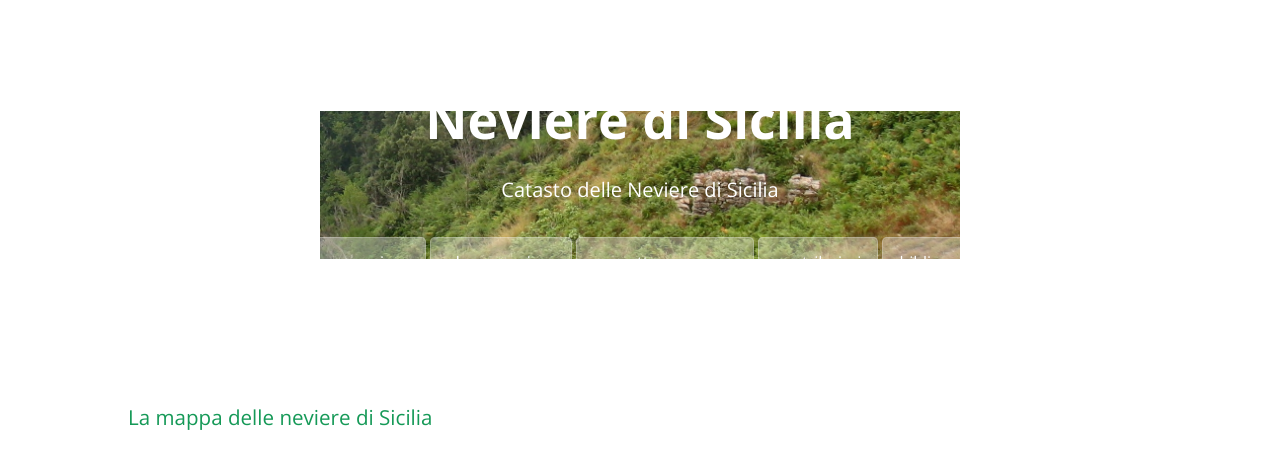
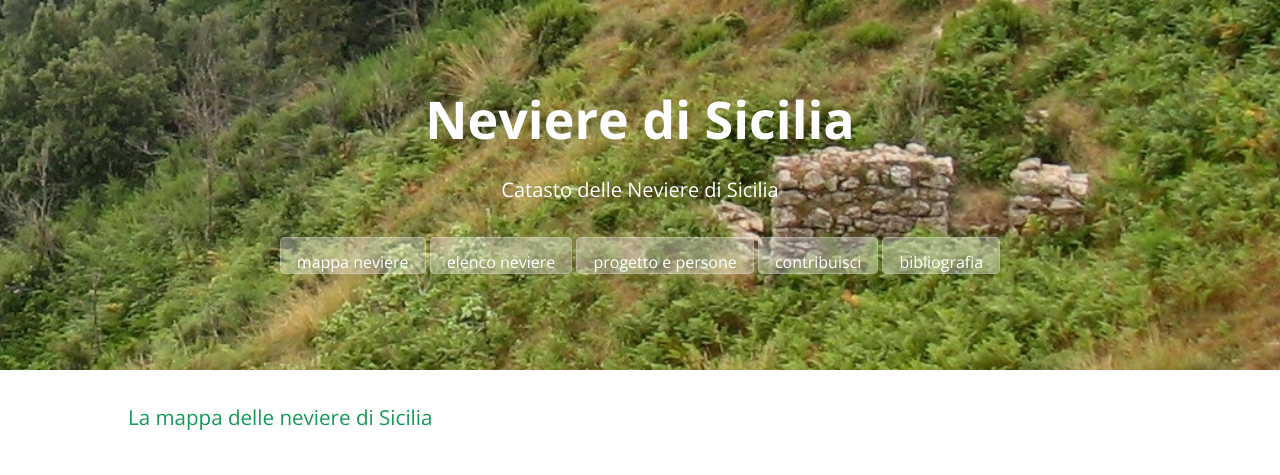
Before and after one commit to NeviereDiSicilia/nevieredisicilia.github.io, a Jekyll site: the page built from index.html, in a window 1280 px wide. Shown: the top 475 px of the page. Built offline with Jekyll 4.4.1, drawn with Linux system fonts in a browser that asks for light colours; grey boxes are pictures that could not be loaded.

Commit message:
Update cayman.css

```diff
--- a/css/cayman.css
+++ b/css/cayman.css
@@ -145,7 +145,7 @@
   .btn + .btn { margin-top: 1rem; margin-left: 0; } }
 
 /*.page-header { color: #fff; text-align: center; background-color: #159957; background-image: linear-gradient(120deg, #155799, #159957); }*/
-.page-header { color: #ffffff; text-align: center; background-color: transparent; background-image: url("/images/neviera_monte_fossa_neve_h300.jpg"); background-repeat: no-repeat; background-position: center; background-size: 50%; background-attachment: fixed; */ box-sizing: border-box; }
+.page-header { color: #ffffff; text-align: center; background-color: transparent; background-image: url("/images/neviera_monte_fossa_neve_h300.jpg"); background-repeat: no-repeat; background-position: center; background-size: cover; background-attachment: fixed; */ box-sizing: border-box; }
 @media screen and (min-width: 64em) { .page-header { padding: 5rem 6rem; } }
 @media screen and (min-width: 42em) and (max-width: 64em) { .page-header { padding: 3rem 4rem; } }
 @media screen and (max-width: 42em) { .page-header { padding: 2rem 1rem; } }
```
